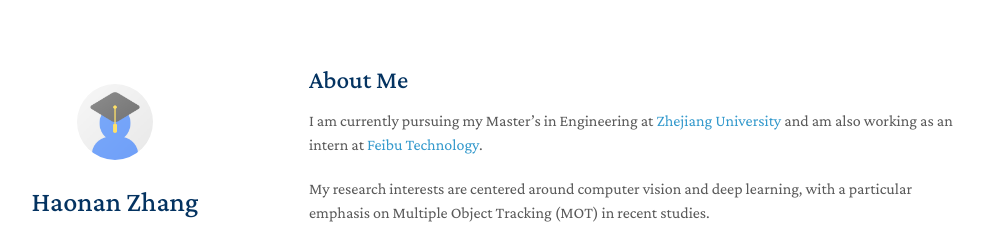
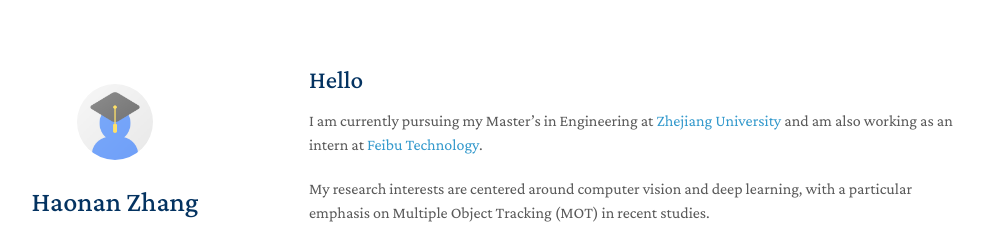
Before and after one commit to zhn12343333/academic_homepage, a Jekyll site: the page built from index.md, in a window 1280 px wide and 1126 px high. Shown: the top 242 px of the window, without its empty margins (161-1144 px from the left). Built offline with Jekyll 4.4.1, drawn with Linux system fonts in a browser that asks for light colours; a style sheet for code colours, icons or effects is not loaded; our own code applies the rules of GitHub Pages for plain Markdown files.

Commit message:
Update index.md

```diff
--- a/index.md
+++ b/index.md
@@ -2,7 +2,7 @@
 layout: homepage
 ---
 
-## About Me
+## Hello
 
 I am currently pursuing my Master's in Engineering at [Zhejiang University](https://www.zju.edu.cn/) and am also working as an intern at [Feibu Technology](https://www.fabu.ai/).
 
```
